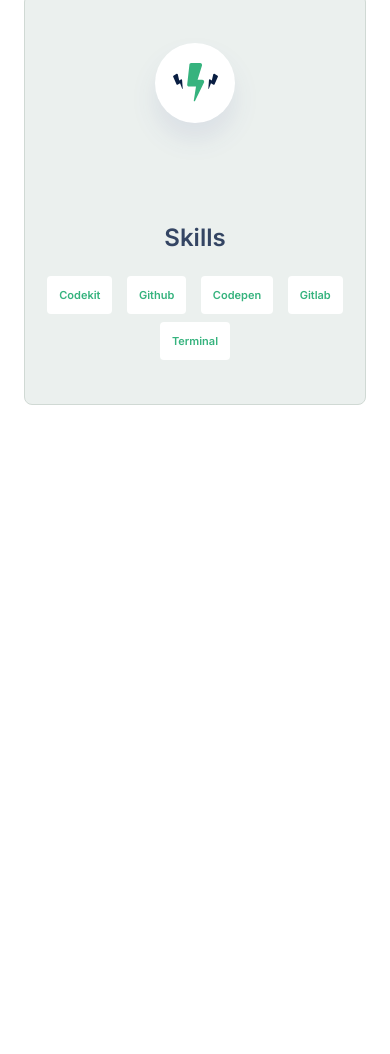
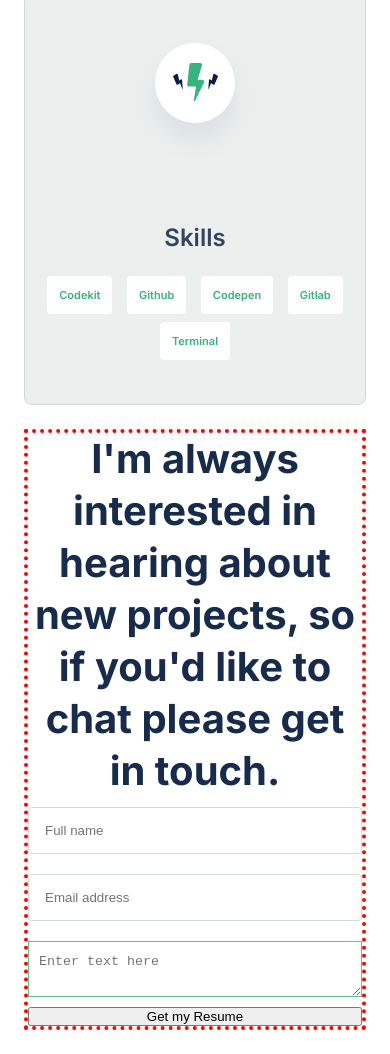
Before and after one commit to 41hulk/micro-portfolio, a website: page index.html in a window 390 px wide. Shown: the part 4476-5530 px from the top of the page. Before the commit the page ends 4881 px from the top, so only its background shows below. Drawn offline with Linux system fonts and the light colour scheme.

Commit message:
Added form and tagline

```diff
--- a/index.html
+++ b/index.html
@@ -101,7 +101,7 @@
             </div>
         </div>
     </section>
-    <!-- content 2 -->
+    <!-- content 3 -->
     <section class="main3">
         <h1>About me</h1>
         <p>I can help you build a product , feature or website Look through some of my work and experience! If you like what you
@@ -144,5 +144,16 @@
     </li>
 </ul>
 
+<!-- Section 4 Contact me -->
+<section class="main4">
+    <h1>I'm always interested in hearing about new projects, so if you'd like to chat please get in touch.</h1>
+    <form class="contact-form" action="#" method="post">
+        <input type="text" name="name" placeholder="Full name" required>
+        <input type="email" name="email" placeholder="Email address" required>
+        <textarea name="comments" placeholder="Enter text here"></textarea>
+        <button type="button">Get my Resume</button>
+    </form>
+</section>
+
 </body>
 </html>
--- a/style/style.css
+++ b/style/style.css
@@ -192,8 +192,7 @@ body {
     flex-direction: column;
     margin-bottom: 40px;
     margin-top: 40px;
-    background:
-      url("/image/mei.png") bottom left no-repeat,
+    background: url("/image/mei.png") bottom left no-repeat,
       url("/image/duck.png") top right no-repeat;
   }
 
@@ -262,4 +261,35 @@ body {
     margin-right: 15px;
     margin-bottom: 40px;
   }
+
+  .main4 {
+    border: red dotted 4px;
+    margin: 24px;
+  }
+
+  .main4 h1 {
+    font-size: 40px;
+    font-weight: 700;
+    line-height: 52px;
+    color: #172b4d;
+    text-align: center;
+  }
+
+  .contact-form {
+    display: flex;
+    flex-direction: column;
+  }
+  .contact-form input {
+    margin: 10px 0px;
+    padding: 15px 16px;
+    border: 1px solid #d0d9d4;
+    box-sizing: border-box;
+    border-radius: 4px;
+  }
+  .contact-form textarea {
+    padding: 12px 10px;
+    margin: 10px 0px;
+    border: 1px solid #60c095;
+  }
+
 }
```
